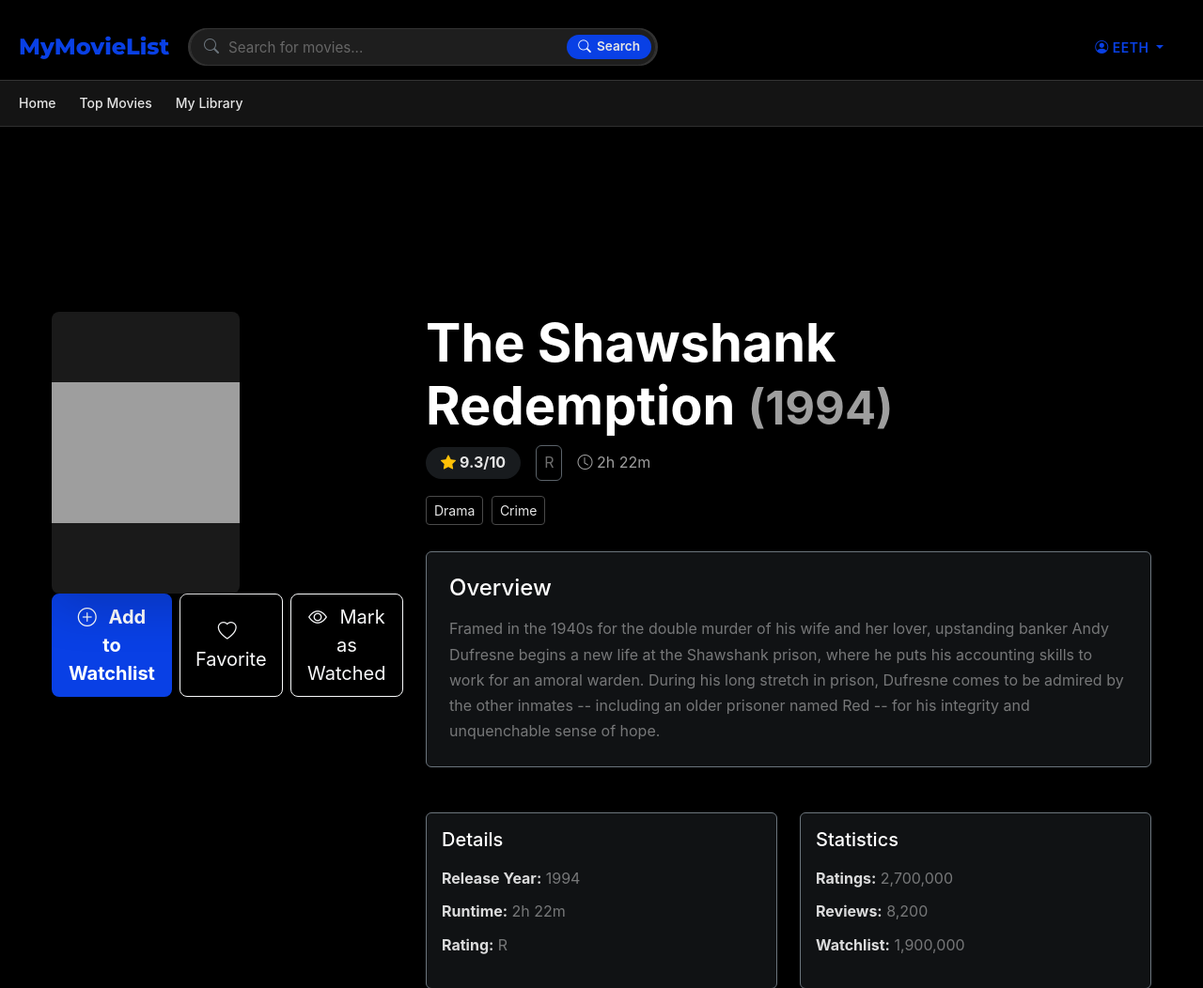
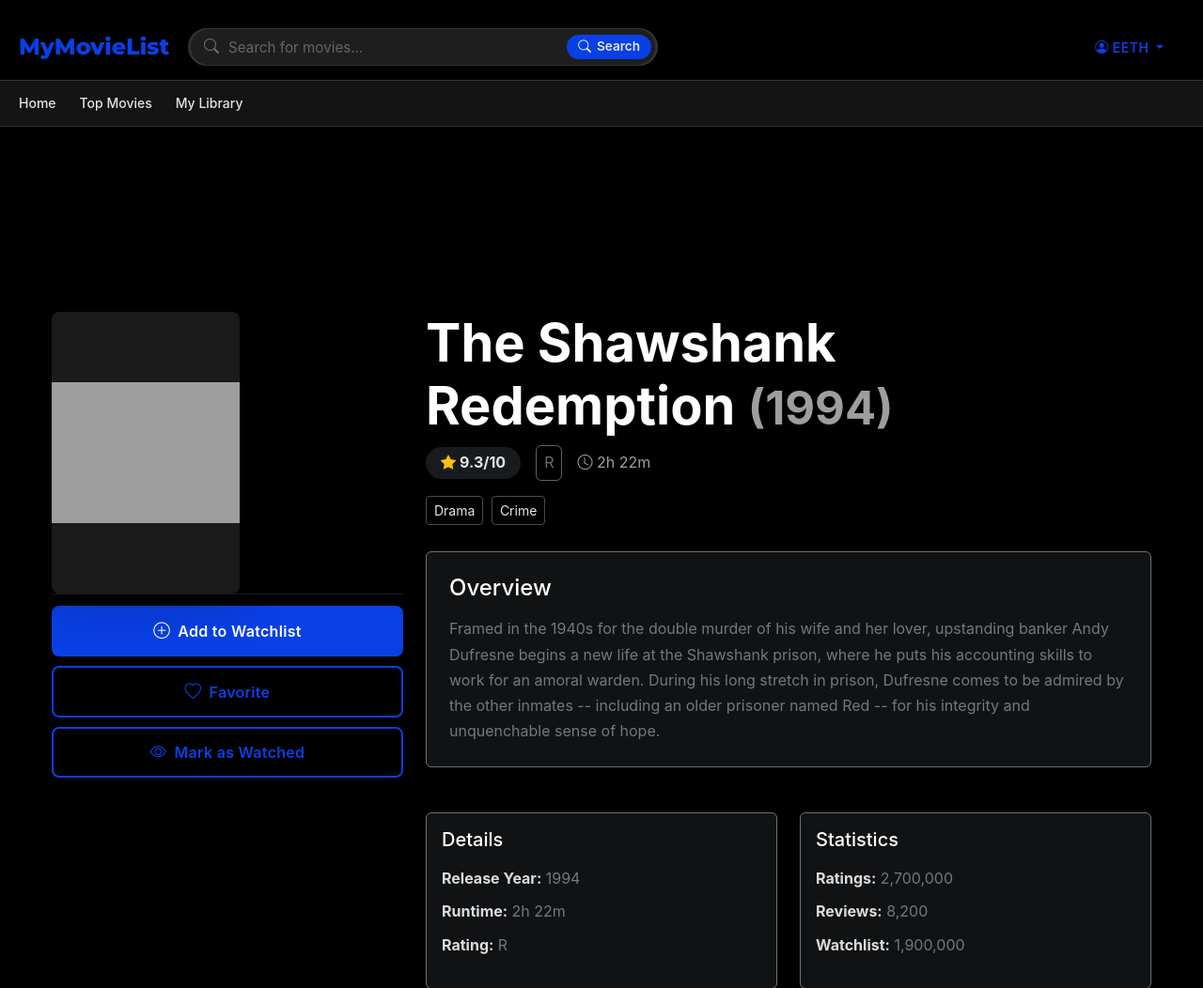
Before and after one commit to littledefbhe/MyMoveList_Website, a Flask app: page /movie/1 in a window 1280 px wide. Shown: the top 1052 px of the page at 94% size. Run offline with Flask 3, Linux system fonts and the light colour scheme; a user stored in the database is signed in; grey boxes are pictures that could not be loaded.

Commit message:
Fixed the UI Button format in the movie pages

```diff
--- a/board/static/styles.css
+++ b/board/static/styles.css
@@ -14,6 +14,86 @@
     --gradient-start: rgba(10, 10, 10, 0.9);
     --gradient-end: rgba(10, 10, 10, 0.7);
     --rank-color: #f5c518; /* IMDB yellow */
+}
+
+/* Movie Detail Page Buttons */
+.movie-actions {
+    display: flex;
+    gap: 12px;
+    margin: 1.5rem 0;
+    flex-wrap: wrap;
+}
+
+.movie-actions .btn {
+    flex: 1 1 200px;
+    display: flex;
+    align-items: center;
+    justify-content: center;
+    padding: 0.75rem 1.25rem;
+    font-weight: 600;
+    border-radius: 8px;
+    transition: all 0.2s ease-in-out;
+    text-transform: none;
+    letter-spacing: 0.3px;
+    box-shadow: 0 2px 4px rgba(0, 0, 0, 0.2);
+}
+
+.movie-actions .btn i {
+    margin-right: 8px;
+    font-size: 1.1em;
+}
+
+/* Watchlist Button */
+.movie-actions .btn-outline-danger,
+.movie-actions .btn-primary {
+    border: 2px solid var(--accent-color);
+    background-color: var(--accent-color);
+    color: white;
+}
+
+.movie-actions .btn-outline-danger:hover,
+.movie-actions .btn-primary:hover {
+    background-color: var(--accent-hover);
+    border-color: var(--accent-hover);
+    transform: translateY(-2px);
+    box-shadow: 0 4px 8px rgba(0, 0, 0, 0.3);
+}
+
+/* Favorites Button */
+.movie-actions .btn-outline-light,
+.movie-actions .btn-danger {
+    border: 2px solid #e50914;
+    background-color: transparent;
+    color: #e50914;
+}
+
+.movie-actions .btn-danger {
+    background-color: #e50914;
+    color: white;
+}
+
+.movie-actions .btn-outline-light:hover {
+    background-color: rgba(229, 9, 20, 0.1);
+    color: #ff4d4d;
+    border-color: #ff4d4d;
+}
+
+.movie-actions .btn-danger:hover {
+    background-color: #ff0a16;
+    border-color: #ff0a16;
+}
+
+/* Watched Button */
+.movie-actions .btn-outline-light:not(.btn-danger) {
+    border: 2px solid var(--accent-color);
+    color: var(--accent-color);
+    background-color: transparent;
+}
+
+.movie-actions .btn-outline-light:not(.btn-danger):hover {
+    background-color: var(--accent-transparent);
+    color: var(--accent-hover);
+    border-color: var(--accent-hover);
 }
 
 /* Moved styles from index.html inline <style> block for movie cards so all pages share same style */
--- a/board/templates/movie_detail.html
+++ b/board/templates/movie_detail.html
@@ -18,25 +18,25 @@
             </div>
 
             {% if current_user.is_authenticated %}
-                <div class="d-flex gap-2 mb-3">
+                <div class="movie-actions">
                     <!-- Watchlist Button -->
-                    <button class="btn btn-lg flex-fill {% if in_watchlist %}btn-outline-danger{% else %}btn-primary{% endif %} py-2 fw-bold"
+                    <button class="btn {% if in_watchlist %}btn-outline-danger{% else %}btn-primary{% endif %}"
                             onclick="toggleWatchlist({{ movie.id }});">
-                        <i class="bi {% if in_watchlist %}bi-dash-circle{% else %}bi-plus-circle{% endif %} me-2"></i>
+                        <i class="bi {% if in_watchlist %}bi-dash-circle{% else %}bi-plus-circle{% endif %}"></i>
                         {% if in_watchlist %}Remove from Watchlist{% else %}Add to Watchlist{% endif %}
                     </button>
 
                     <!-- Favorites Button -->
-                    <button class="btn btn-lg flex-fill {% if movie in current_user.favorites %}btn-danger{% else %}btn-outline-light{% endif %} py-2"
+                    <button class="btn {% if movie in current_user.favorites %}btn-danger{% else %}btn-outline-light{% endif %}"
                             onclick="toggleFavorite({{ movie.id }});">
-                        <i class="bi {% if movie in current_user.favorites %}bi-heart-fill{% else %}bi-heart{% endif %} me-2"></i>
+                        <i class="bi {% if movie in current_user.favorites %}bi-heart-fill{% else %}bi-heart{% endif %}"></i>
                         {% if movie in current_user.favorites %}Favorited{% else %}Favorite{% endif %}
                     </button>
 
                     <!-- Watched Button -->
-                    <button class="btn btn-lg flex-fill {% if movie in current_user.watched_movies %}btn-primary{% else %}btn-outline-light{% endif %} py-2"
+                    <button class="btn {% if movie in current_user.watched_movies %}btn-primary{% else %}btn-outline-light{% endif %}"
                             onclick="toggleWatched({{ movie.id }});">
-                        <i class="bi {% if movie in current_user.watched_movies %}bi-eye-fill{% else %}bi-eye{% endif %} me-2"></i>
+                        <i class="bi {% if movie in current_user.watched_movies %}bi-eye-fill{% else %}bi-eye{% endif %}"></i>
                         {% if movie in current_user.watched_movies %}Watched{% else %}Mark as Watched{% endif %}
                     </button>
                 </div>
```
Also changed, not shown: instance/movielist.db.
